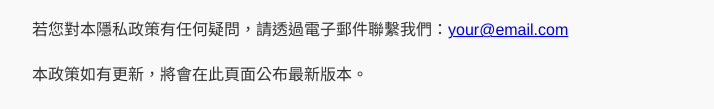
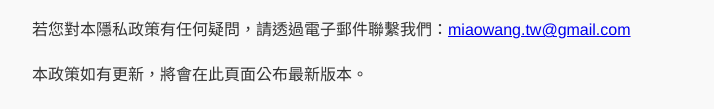
Before and after one commit to miaowangtw/privacy-policy, a plain HTML site: page index.html in a window 1280 px wide. Shown: the part 438-547 px from the top of the page, without its empty margins (258-972 px from the left). Drawn offline with Linux system fonts and the light colour scheme.

Commit message:
2025.03.16

```diff
--- a/index.html
+++ b/index.html
@@ -30,7 +30,7 @@
   <p>本應用程式不使用任何第三方分析、廣告或追蹤服務。</p>
 
   <h2>聯絡我們</h2>
-  <p>若您對本隱私政策有任何疑問，請透過電子郵件聯繫我們：<a href="mailto:your@email.com">your@email.com</a></p>
+  <p>若您對本隱私政策有任何疑問，請透過電子郵件聯繫我們：<a href="mailto:miaowang.tw@gmail.com">miaowang.tw@gmail.com</a></p>
 
   <p>本政策如有更新，將會在此頁面公布最新版本。</p>
 
```
